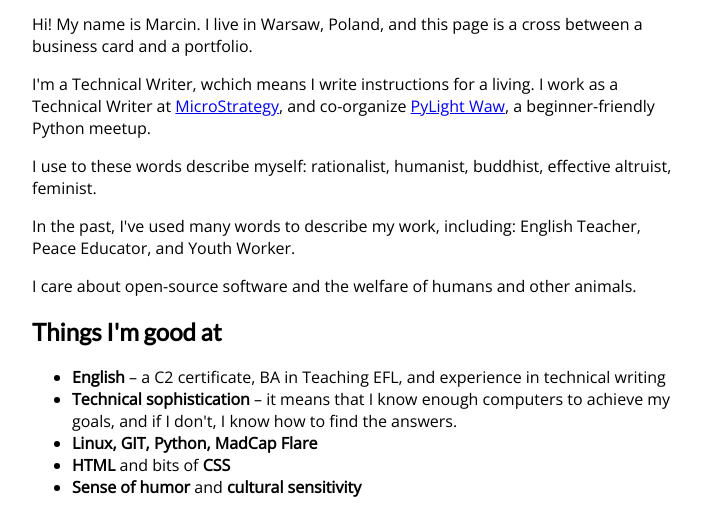
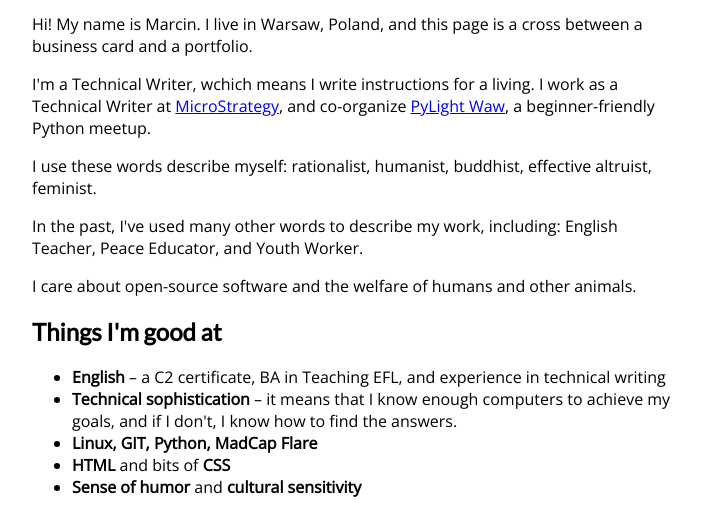
Before and after one commit to fdmarcin/fdmarcin.github.io, a plain HTML site: page index.htm in a window 1280 px wide. Shown: the part 259-774 px from the top of the page, without its empty margins (288-991 px from the left). Drawn offline with nearby package versions, Linux system fonts and the light colour scheme.

Commit message:
Move words about

```diff
--- a/index.htm
+++ b/index.htm
@@ -23,10 +23,10 @@
                     I'm a Technical Writer, wchich means I write instructions for a living. I work as a Technical Writer at <a href="https://www.microstrategy.com/us">MicroStrategy</a>, and co-organize <a href="https://www.pylight.org">PyLight Waw</a>, a beginner-friendly Python meetup.
                 </p>
                 <p>
-                    I use to these words describe myself: rationalist, humanist, buddhist, effective altruist, feminist.
+                    I use these words describe myself: rationalist, humanist, buddhist, effective altruist, feminist.
                 </p>
                 <p>
-                    In the past, I've used many words to describe my work, including: English Teacher, Peace Educator, and Youth Worker.
+                    In the past, I've used many other words to describe my work, including: English Teacher, Peace Educator, and Youth Worker.
                 </p>
                 <p>
                     I care about open-source software and the welfare of humans and other animals.
```
